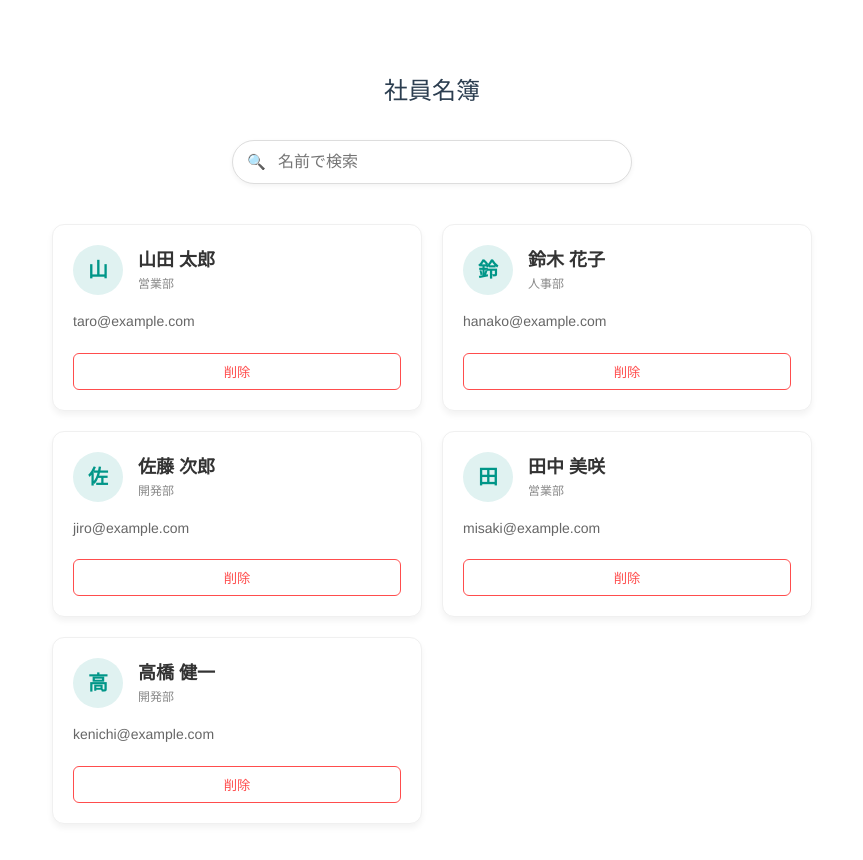
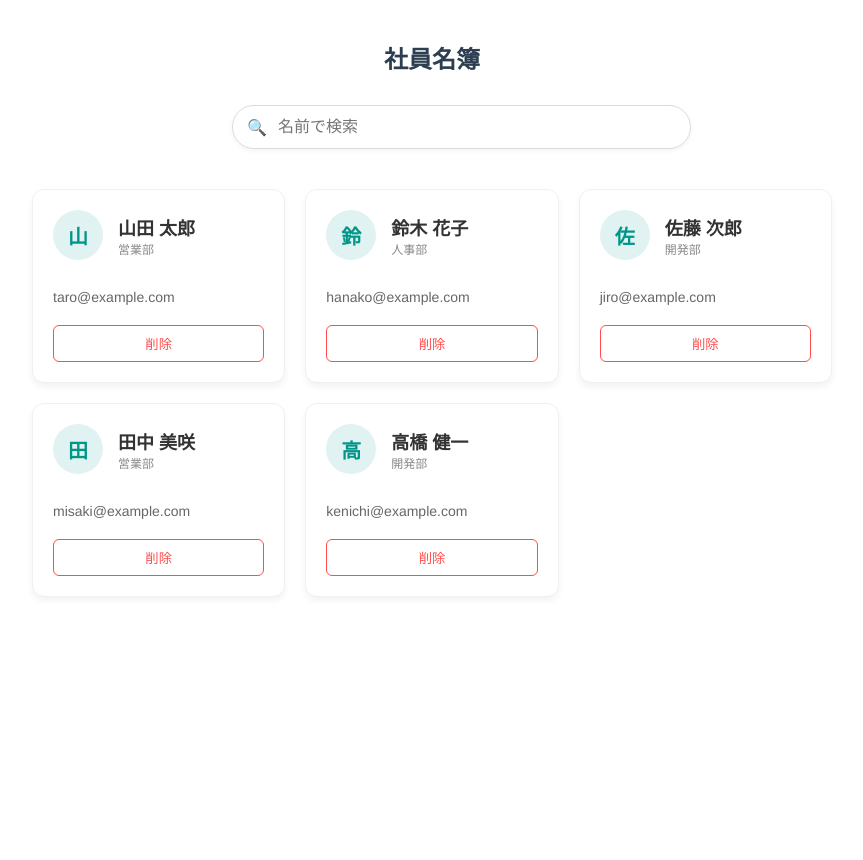
Before and after one commit to taiju0219/user-directory, a Vue app: page / in a window 1280 px wide. Shown: the top 860 px of the page, without its empty margins (208-1071 px from the left). After the commit the page ends 800 px from the top, so only its background shows below. Built offline with nearby package versions, Linux system fonts and the light colour scheme; the HTML template or start-up script is replaced by a standard one.

Commit message:
main.cssの削除

```diff
--- a/src/assets/main.css
+++ /dev/null
@@ -1,22 +0,0 @@
-@import './base.css';
-
-#app {
-  max-width: 1280px;
-  margin: 0 auto;
-  padding: 2rem;
-  font-weight: normal;
-}
-
-a,
-.green {
-  text-decoration: none;
-  color: hsla(160, 100%, 37%, 1);
-  transition: 0.4s;
-  padding: 3px;
-}
-
-@media (hover: hover) {
-  a:hover {
-    background-color: hsla(160, 100%, 37%, 0.2);
-  }
-}
--- a/src/main.ts
+++ b/src/main.ts
@@ -1,5 +1,3 @@
-import './assets/main.css'
-
 import { createApp } from 'vue'
 import App from './App.vue'
 
```
